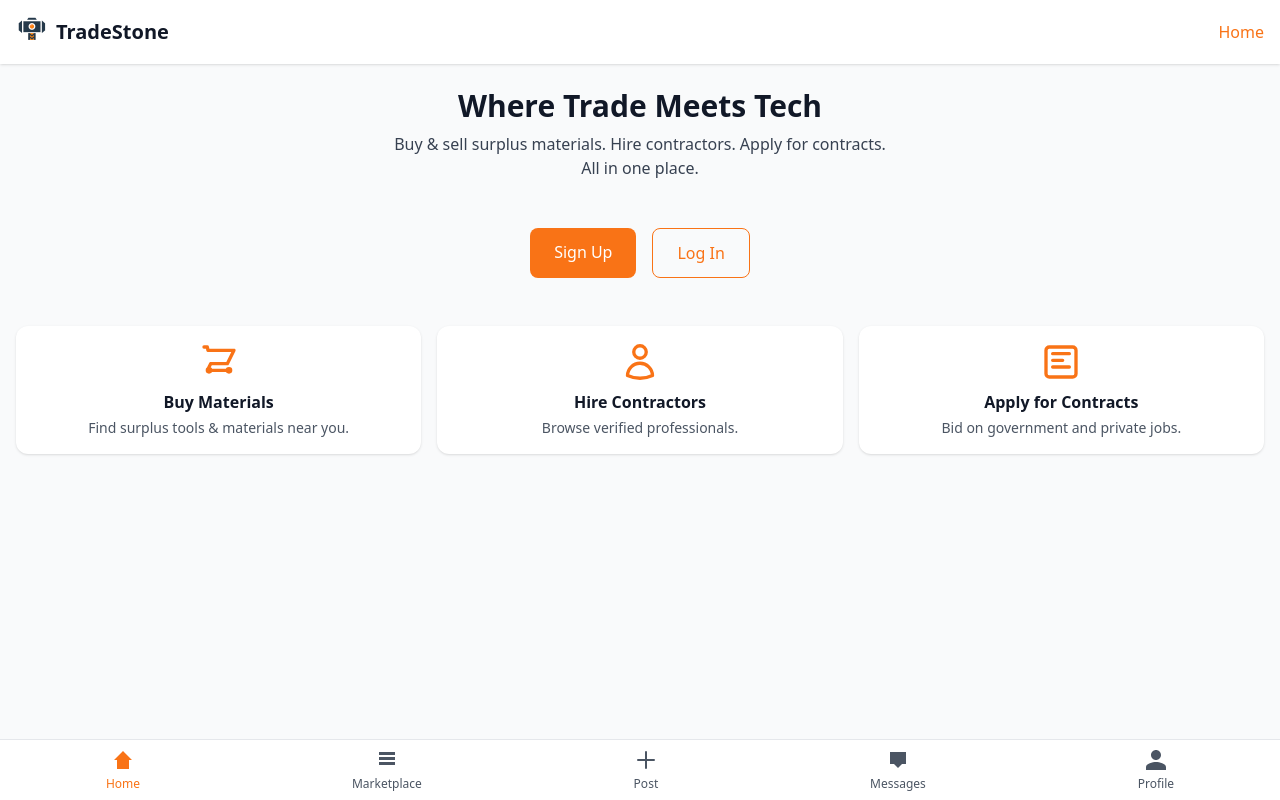
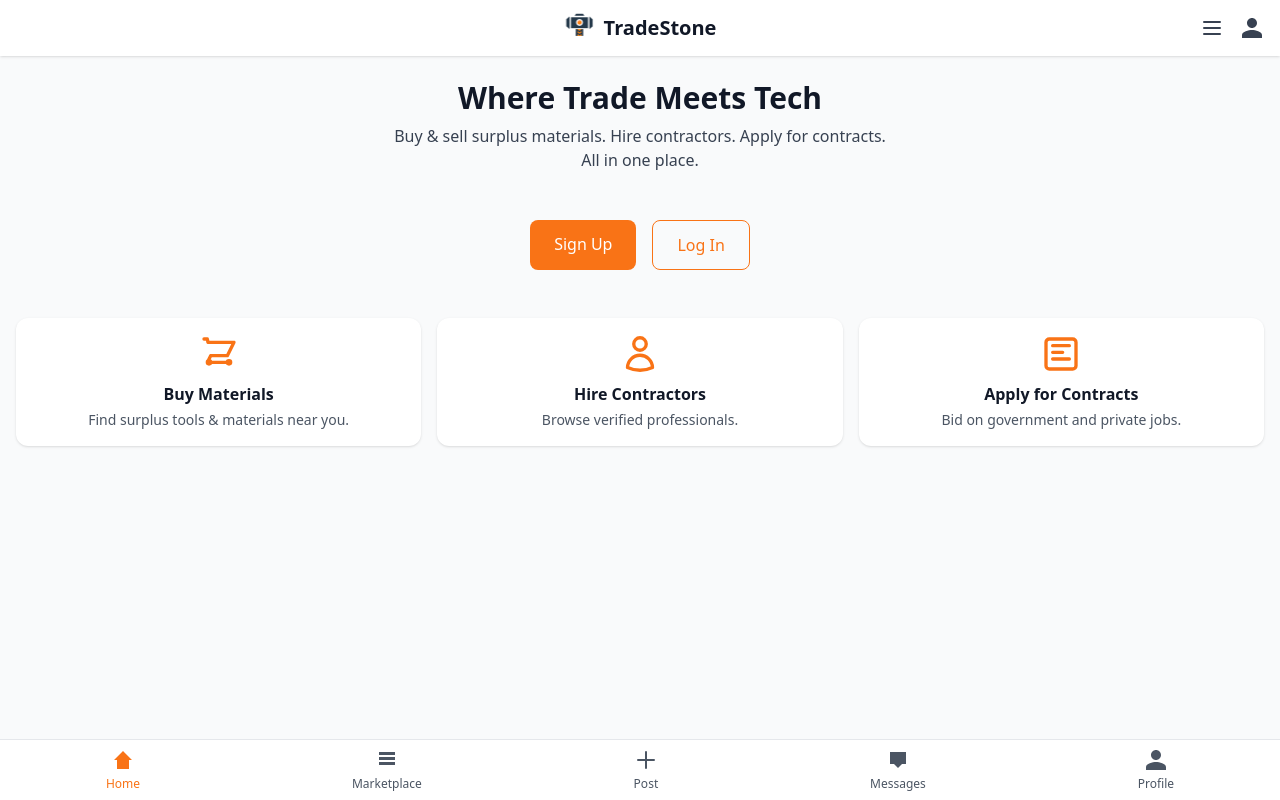
Before and after one commit to R-Bowes/TradeStone, a plain HTML site: page index.html in a window 1280 px wide. Drawn offline with nearby package versions, Linux system fonts and the light colour scheme.

Commit message:
Update header layout with burger menu and profile

```diff
--- a/header.html
+++ b/header.html
@@ -1,9 +1,34 @@
-<header class="flex items-center justify-between p-4 bg-white shadow">
-  <div class="flex items-center space-x-2">
+<header class="relative flex items-center justify-between p-4 bg-white shadow">
+  <!-- Centered logo and name -->
+  <div class="absolute left-1/2 transform -translate-x-1/2 flex items-center space-x-2">
     <a href="index.html">
       <img src="TradeStone%20Logo.png" alt="TradeStone logo" class="h-8 w-auto">
     </a>
     <h1 class="text-xl font-bold">TradeStone</h1>
   </div>
-  <a href="index.html" class="text-orange-500 font-medium">Home</a>
+
+  <!-- Right side icons -->
+  <div class="ml-auto flex items-center space-x-4">
+    <!-- Burger menu button -->
+    <button id="burger-btn" onclick="document.getElementById('burger-menu').classList.toggle('hidden')" class="focus:outline-none">
+      <svg class="h-6 w-6 text-gray-700" fill="none" viewBox="0 0 24 24" stroke="currentColor" stroke-width="2">
+        <path stroke-linecap="round" stroke-linejoin="round" d="M4 6h16M4 12h16M4 18h16" />
+      </svg>
+    </button>
+    <!-- Profile icon -->
+    <a href="personal-dashboard.html">
+      <svg class="h-6 w-6 text-gray-700" viewBox="0 0 24 24" fill="currentColor">
+        <path d="M12 12c2.7 0 5-2.3 5-5s-2.3-5-5-5-5 2.3-5 5 2.3 5 5 5zm0 2c-3.3 0-10 1.7-10 5v3h20v-3c0-3.3-6.7-5-10-5z"/>
+      </svg>
+    </a>
+  </div>
+
+  <!-- Dropdown menu -->
+  <div id="burger-menu" class="hidden absolute right-4 top-full mt-2 bg-white border rounded-md shadow-md w-40">
+    <a href="index.html" class="block px-4 py-2 hover:bg-gray-100">Home</a>
+    <a href="marketplace.html" class="block px-4 py-2 hover:bg-gray-100">Marketplace</a>
+    <a href="post.html" class="block px-4 py-2 hover:bg-gray-100">Post</a>
+    <a href="messages.html" class="block px-4 py-2 hover:bg-gray-100">Messages</a>
+    <a href="login.html" class="block px-4 py-2 hover:bg-gray-100">Login</a>
+  </div>
 </header>
```
